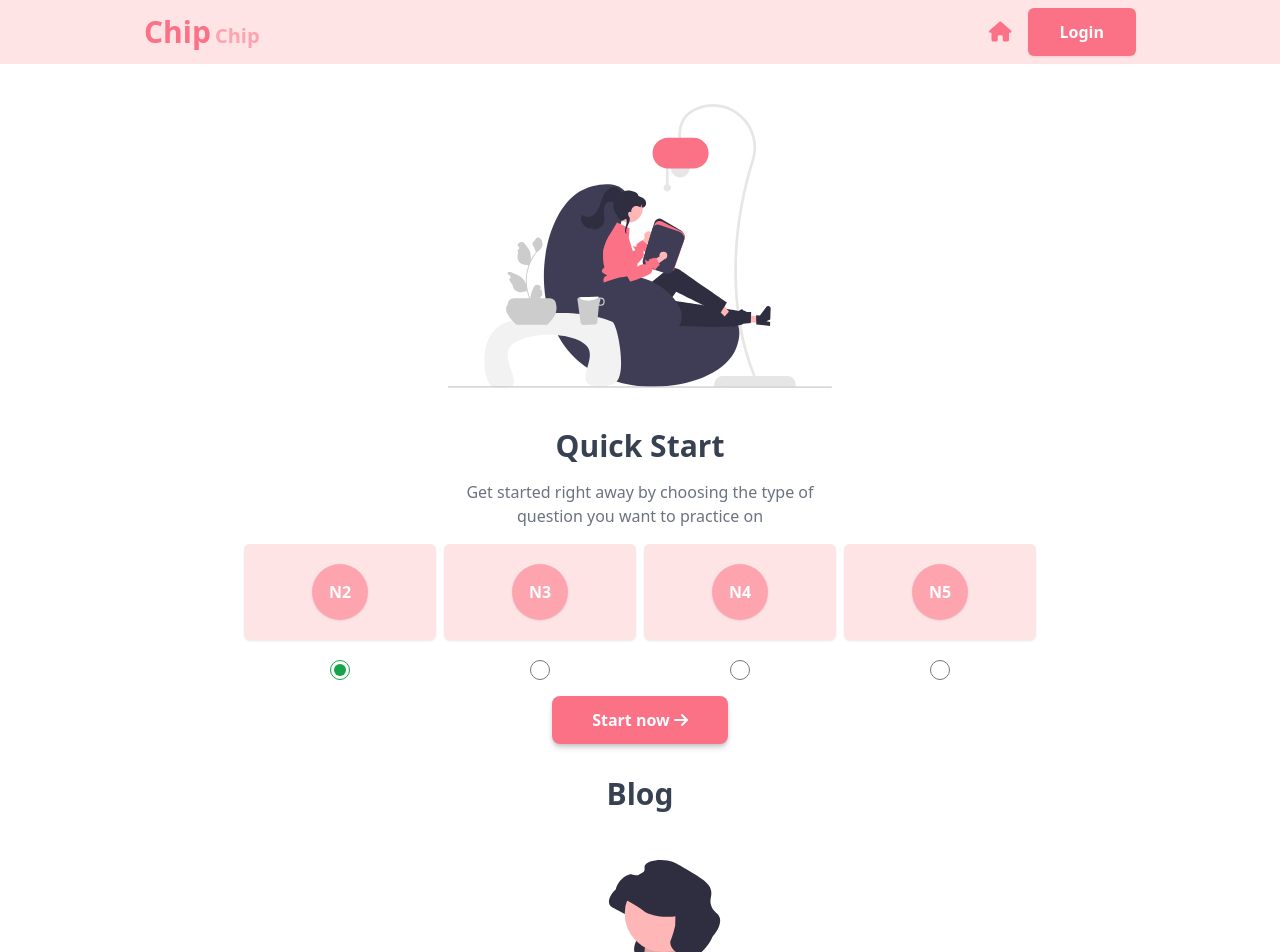
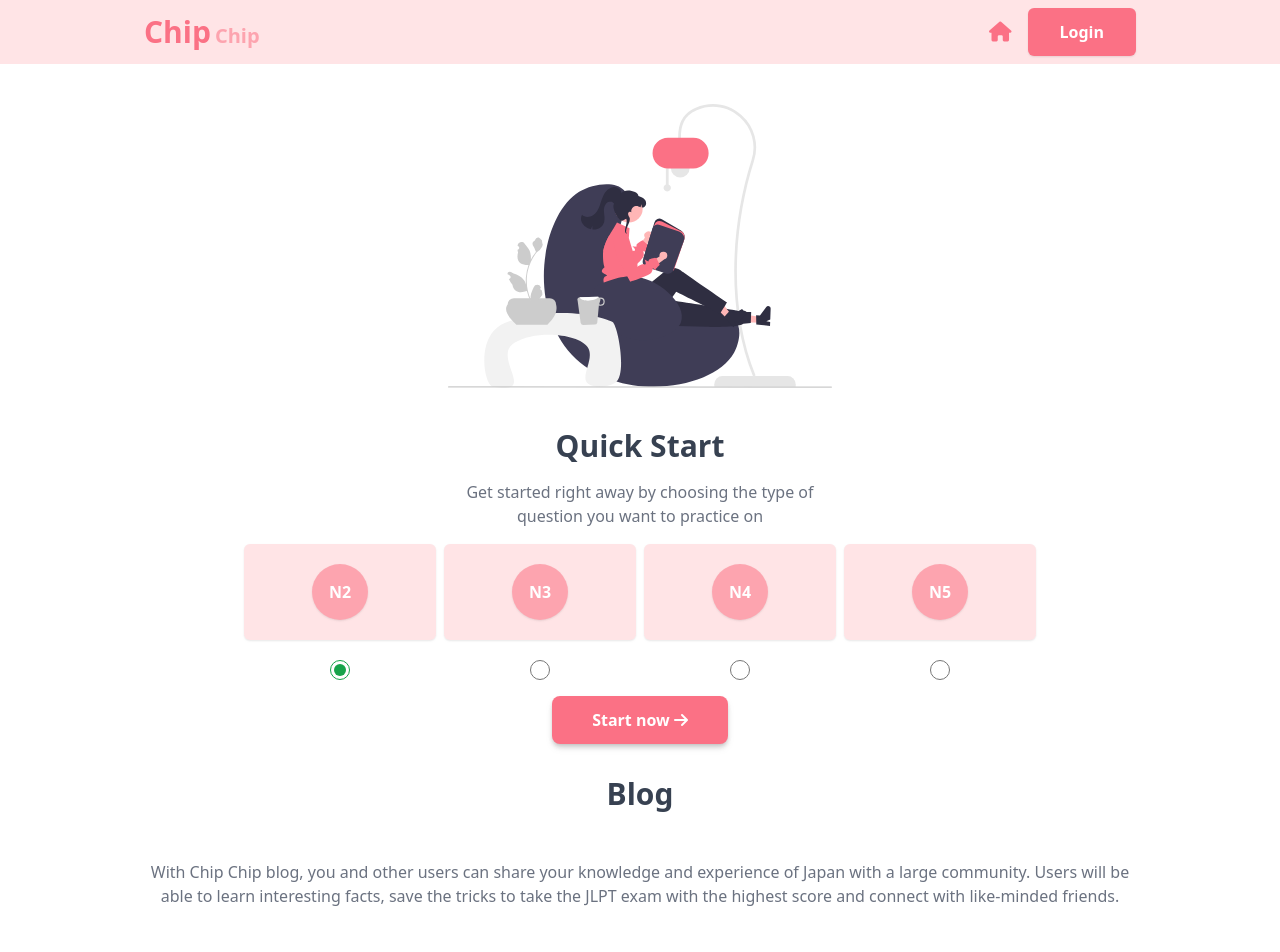
Before and after one commit to tzung243/jvb-kanji, a React (Create React App) app: page / in a window 1280 px wide. Shown: the top 952 px of the page. Built offline with nearby package versions, Linux system fonts and the light colour scheme.

Commit message:
text blog

```diff
--- a/src/Components/Widgets/BlogInHome.jsx
+++ b/src/Components/Widgets/BlogInHome.jsx
@@ -6,6 +6,7 @@ export const BlogInHome = () => {
     <section className="w-full flex justify-center">
       <main className="lg:w-lg w-full flex flex-col space-y-12 justify-center items-center py-4">
         <p className="text-gray-700 font-bold text-3xl">Blog</p>
+        <p className="text-base font-light text-gray-500 text-center m-4">With Chip Chip blog, you and other users can share your knowledge and experience of Japan with a large community. Users will be able to learn interesting facts, save the tricks to take the JLPT exam with the highest score and connect with like-minded friends.</p>
         <div className="flex flex-col lg:flex-row lg:space-y-0 space-y-4 space-x-2 items-center justify-center transition-all duration-300">
           <img src={UndrawLearningSketching} alt="" className="w-96" />
           <a
```
